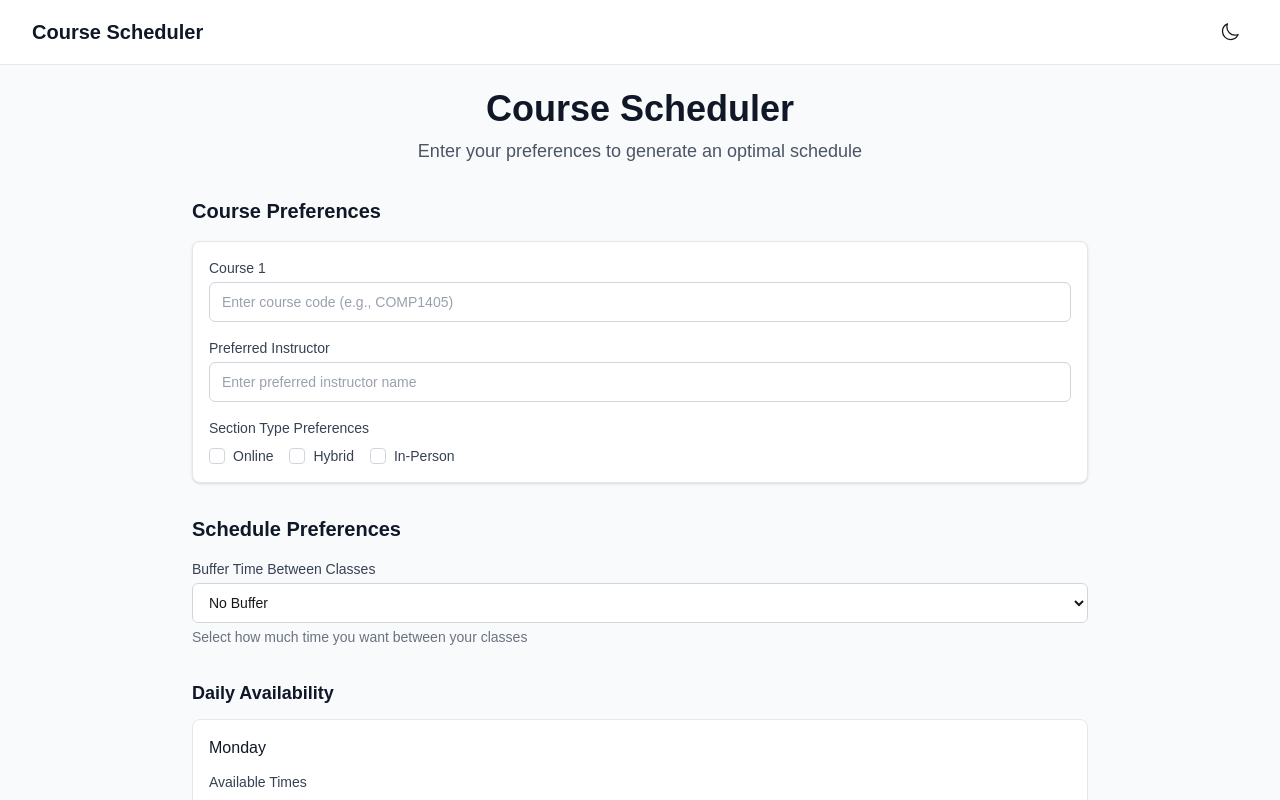
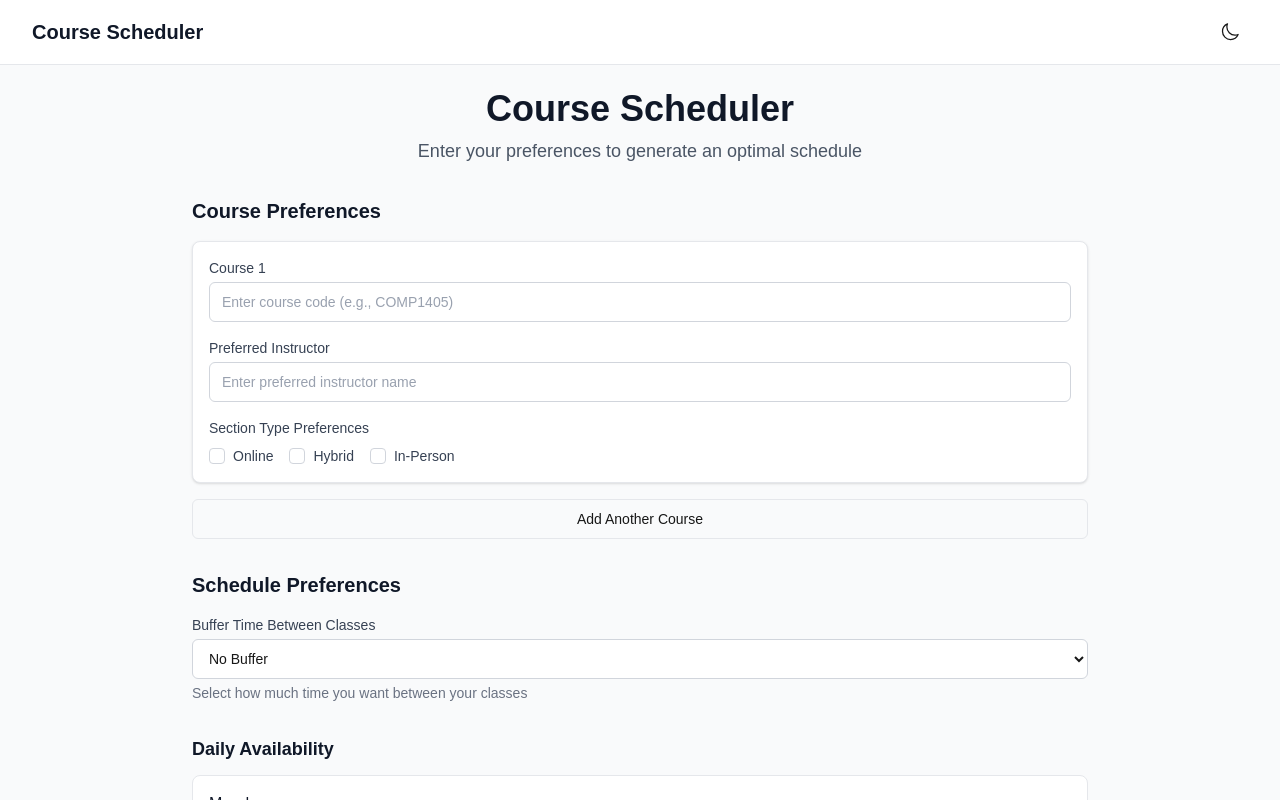
Before and after one commit to Rubber-Ducky-Development/carleton-course-scheduler, a Next.js app: page / in a window 1280 px wide. Shown: the top 800 px of the page. Built offline with nearby package versions, Linux system fonts and the light colour scheme.

Commit message:
Fix npm build errors and update page.tsx to show Add Button

```diff
--- a/src/app/page.tsx
+++ b/src/app/page.tsx
@@ -1,5 +1,6 @@
 'use client';
 
+import { Button } from '@/components/ui/button';
 import { CourseForm } from '@/components/forms/course-form';
 import { BufferTimeForm } from '@/components/forms/buffer-time-form';
 import { AvailabilityForm } from '@/components/forms/availability-form';
@@ -8,8 +9,7 @@ import { Header } from '@/components/layout/header';
 import { useSchedulerStore } from '@/lib/store/scheduler';
 
 export default function Home() {
-  const { preferences } = useSchedulerStore();
-
+  const { preferences, addCourse } = useSchedulerStore();
   return (
     <div className="flex min-h-screen flex-col bg-gray-50 dark:bg-gray-950">
       <Header />
@@ -33,6 +33,18 @@ export default function Home() {
             {preferences.courses.map((_, index) => (
               <CourseForm key={index} index={index} />
             ))}
+
+            {preferences.courses.length < 7 && (
+              <div className="mt-4">
+                <Button
+                  onClick={addCourse}
+                  variant="outline"
+                  className="w-full"
+                >
+                  Add Another Course
+                </Button>
+              </div>
+            )}
           </section>
 
           <section className="mb-8">
--- a/src/lib/store/scheduler.ts
+++ b/src/lib/store/scheduler.ts
@@ -2,7 +2,6 @@ import { create } from 'zustand';
 import {
     BufferTime,
     CoursePreference,
-    DailyAvailability,
     DayOfWeek,
     SchedulerPreferences,
     SectionType,
```
